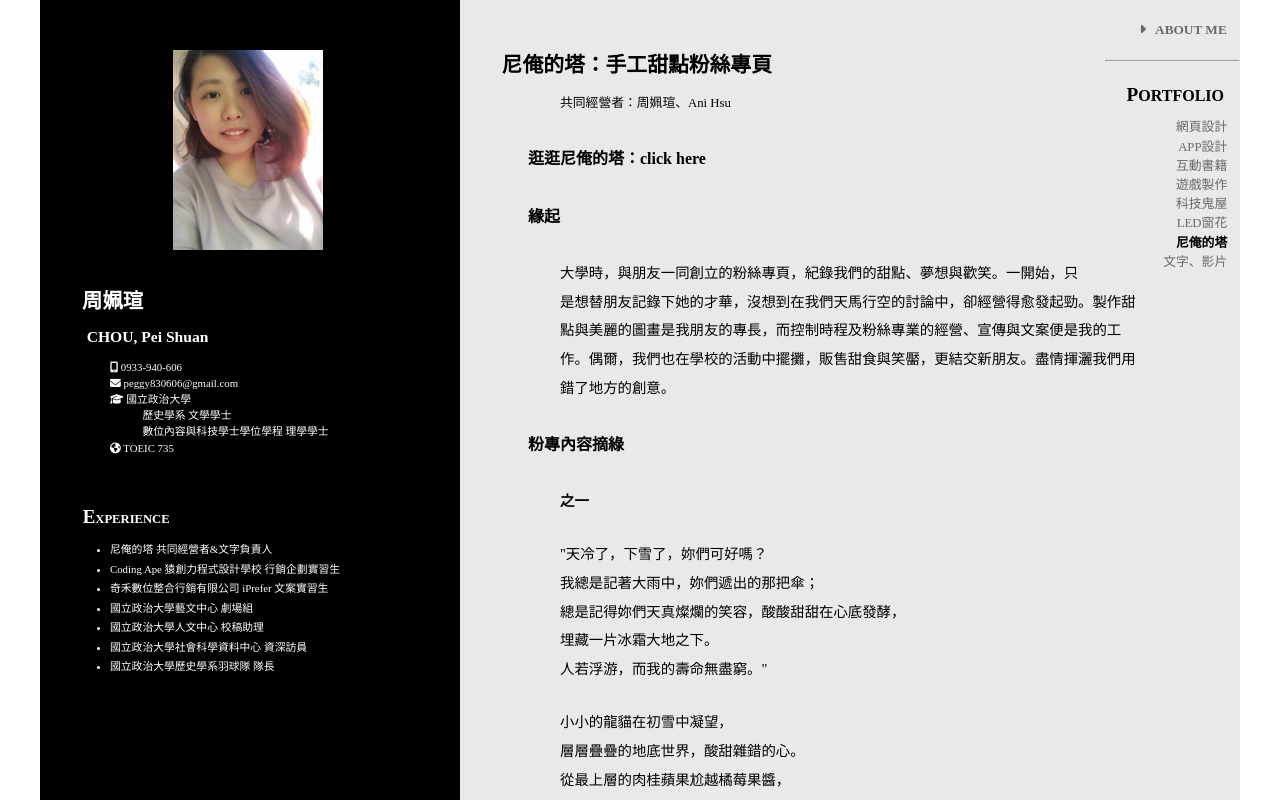
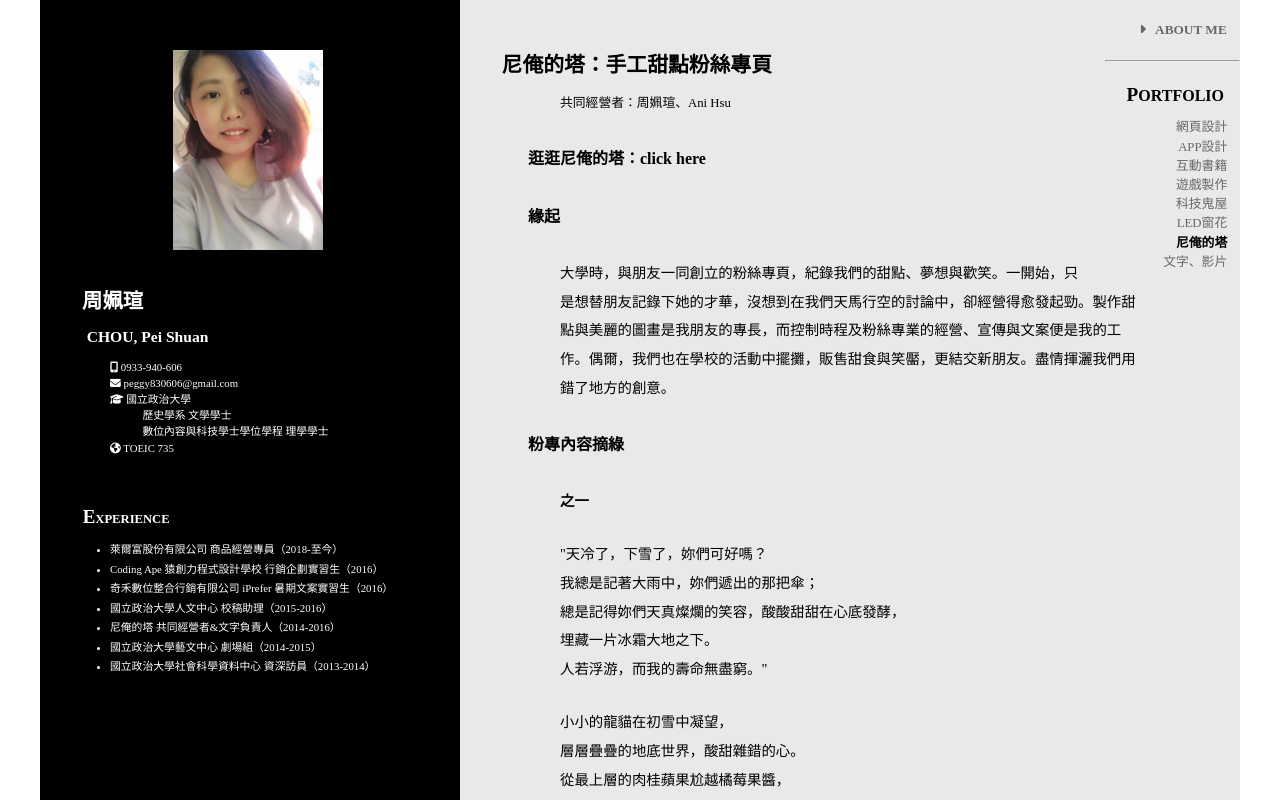
Before and after one commit to choupeishuan/myWeb_choupeishuan2020, a plain HTML site: page myPortfolio_fans.html in a window 1280 px wide. Drawn offline with Linux system fonts and the light colour scheme.

Commit message:
Update myPortfolio_fans.html

```diff
--- a/myPortfolio_fans.html
+++ b/myPortfolio_fans.html
@@ -47,13 +47,13 @@
              <div id="experience">
                  <h3>EXPERIENCE</h3>
                  <ul>
-                     <li>尼俺的塔 共同經營者&文字負責人</li>
-                     <li>Coding Ape 猿創力程式設計學校 行銷企劃實習生</li>
-                     <li>奇禾數位整合行銷有限公司 iPrefer 文案實習生</li>
-                     <li>國立政治大學藝文中心 劇場組</li>
-                     <li>國立政治大學人文中心 校稿助理</li>
-                     <li>國立政治大學社會科學資料中心 資深訪員</li>
-                     <li>國立政治大學歷史學系羽球隊 隊長</li>
+                     <li>萊爾富股份有限公司 商品經營專員（2018-至今）</li>
+                     <li>Coding Ape 猿創力程式設計學校 行銷企劃實習生（2016）</li>
+                     <li>奇禾數位整合行銷有限公司 iPrefer 暑期文案實習生（2016）</li>
+                     <li>國立政治大學人文中心 校稿助理（2015-2016）</li>
+                     <li>尼俺的塔 共同經營者&文字負責人（2014-2016）</li>
+                     <li>國立政治大學藝文中心 劇場組（2014-2015）</li>
+                     <li>國立政治大學社會科學資料中心 資深訪員（2013-2014）</li>
                  </ul>
              </div>
     </div>
```
